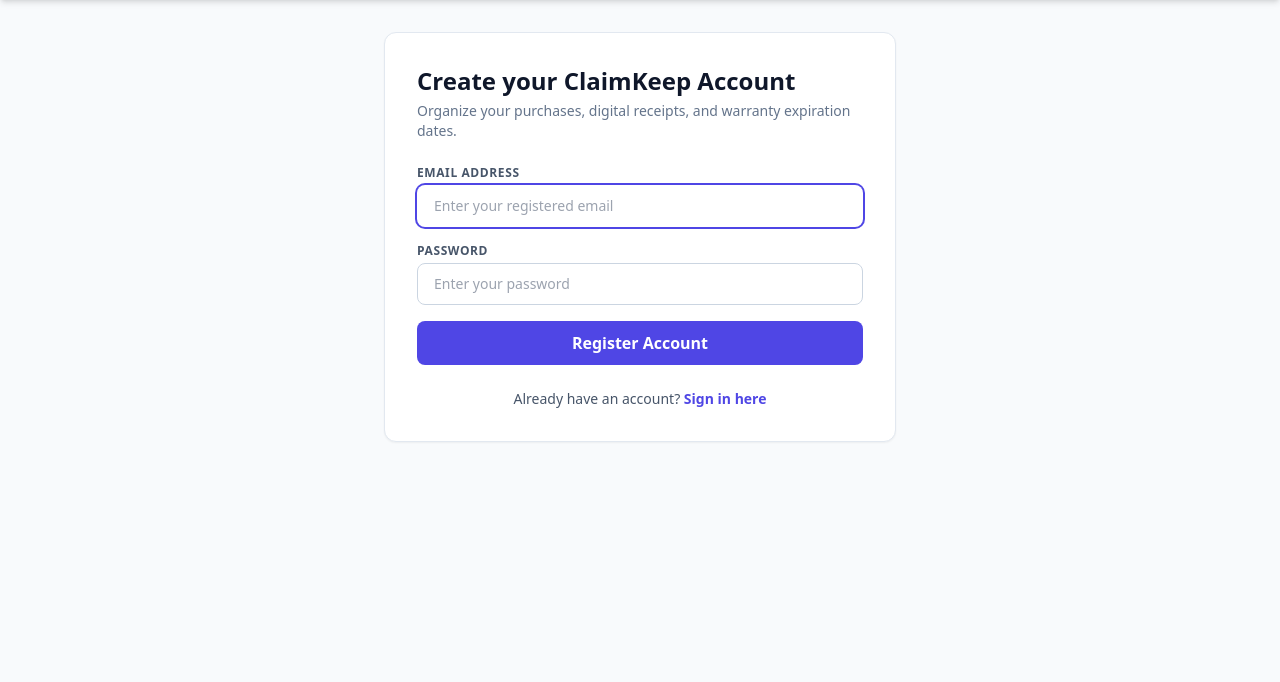
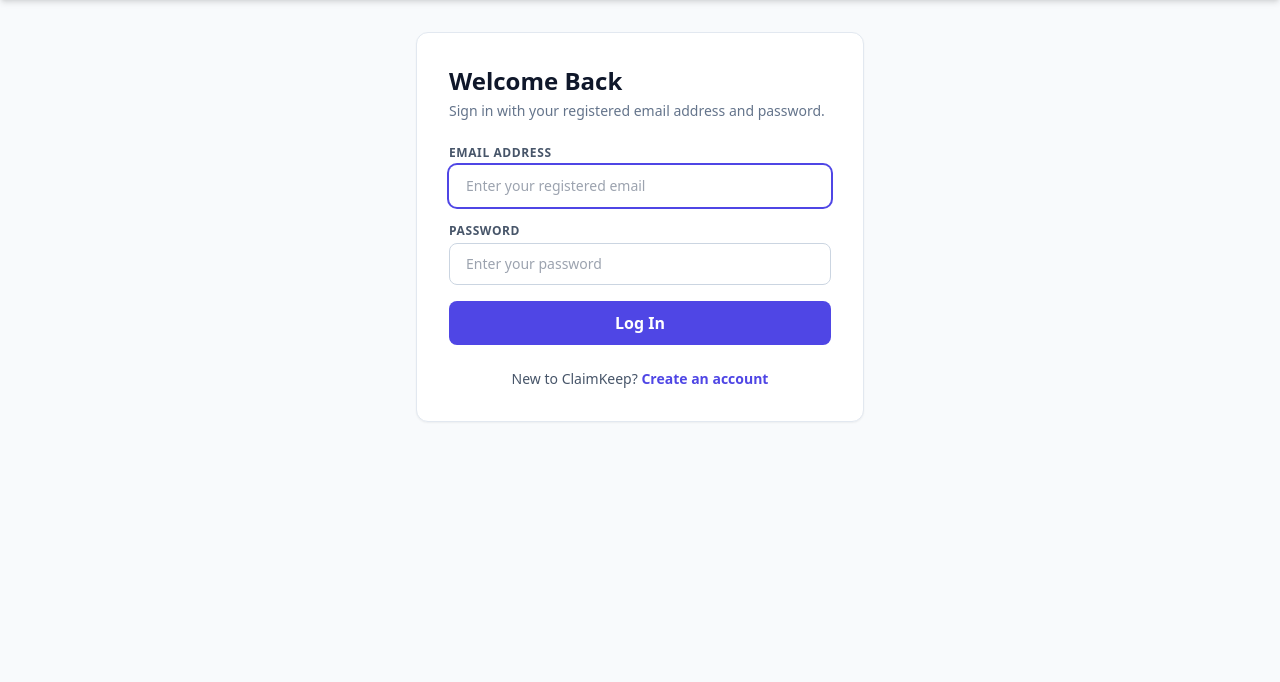
Before and after one commit to dendennnnn/ClaimKeep-Ibale-DanielleBen-G8, a Django app: page /accounts/login/ in a window 1280 px wide. Shown: the part 60-742 px from the top of the page. Run offline with Django 5.2, Linux system fonts and the light colour scheme; some libraries are stand-ins or nearby versions.

Commit message:
fix(ui): update login template

```diff
--- a/templates/accounts/login.html
+++ b/templates/accounts/login.html
@@ -1,10 +1,10 @@
 {% extends 'base.html' %}
-{% block title %}Create Account | ClaimKeep{% endblock %}
+{% block title %}Sign In | ClaimKeep{% endblock %}
 
 {% block content %}
-<div class="max-w-lg mx-auto bg-white rounded-xl shadow-sm border border-slate-200 p-8">
-    <h1 class="text-2xl font-bold text-slate-900 mb-1">Create your ClaimKeep Account</h1>
-    <p class="text-sm text-slate-500 mb-6">Organize your purchases, digital receipts, and warranty expiration dates.</p>
+<div class="max-w-md mx-auto bg-white rounded-xl shadow-sm border border-slate-200 p-8">
+    <h1 class="text-2xl font-bold text-slate-900 mb-1">Welcome Back</h1>
+    <p class="text-sm text-slate-500 mb-6">Sign in with your registered email address and password.</p>
 
     <form method="post" novalidate class="space-y-4">
         {% csrf_token %}
@@ -20,14 +20,14 @@
             </div>
         {% endfor %}
 
-        <button type="submit" class="w-full bg-indigo-600 hover:bg-indigo-700 text-white font-semibold py-2.5 rounded-lg transition mt-2">
-            Register Account
+        <button type="submit" class="w-full bg-indigo-600 hover:bg-indigo-700 text-white font-semibold py-2.5 rounded-lg transition">
+            Log In
         </button>
     </form>
 
     <p class="text-center text-sm text-slate-600 mt-6">
-        Already have an account?
-        <a href="{% url 'accounts:login' %}" class="text-indigo-600 font-semibold hover:underline">Sign in here</a>
+        New to ClaimKeep?
+        <a href="{% url 'accounts:register' %}" class="text-indigo-600 font-semibold hover:underline">Create an account</a>
     </p>
 </div>
 {% endblock %}
```
